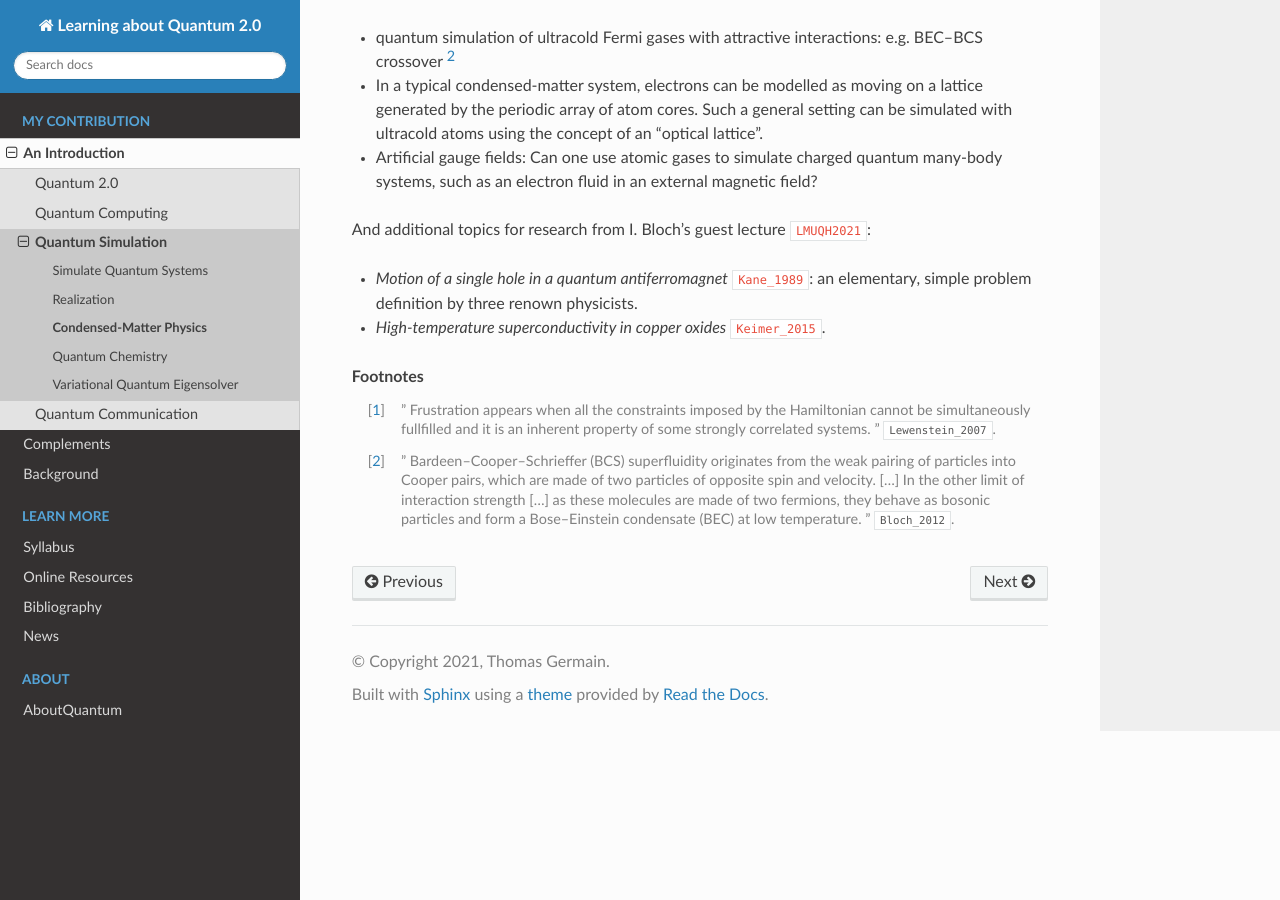
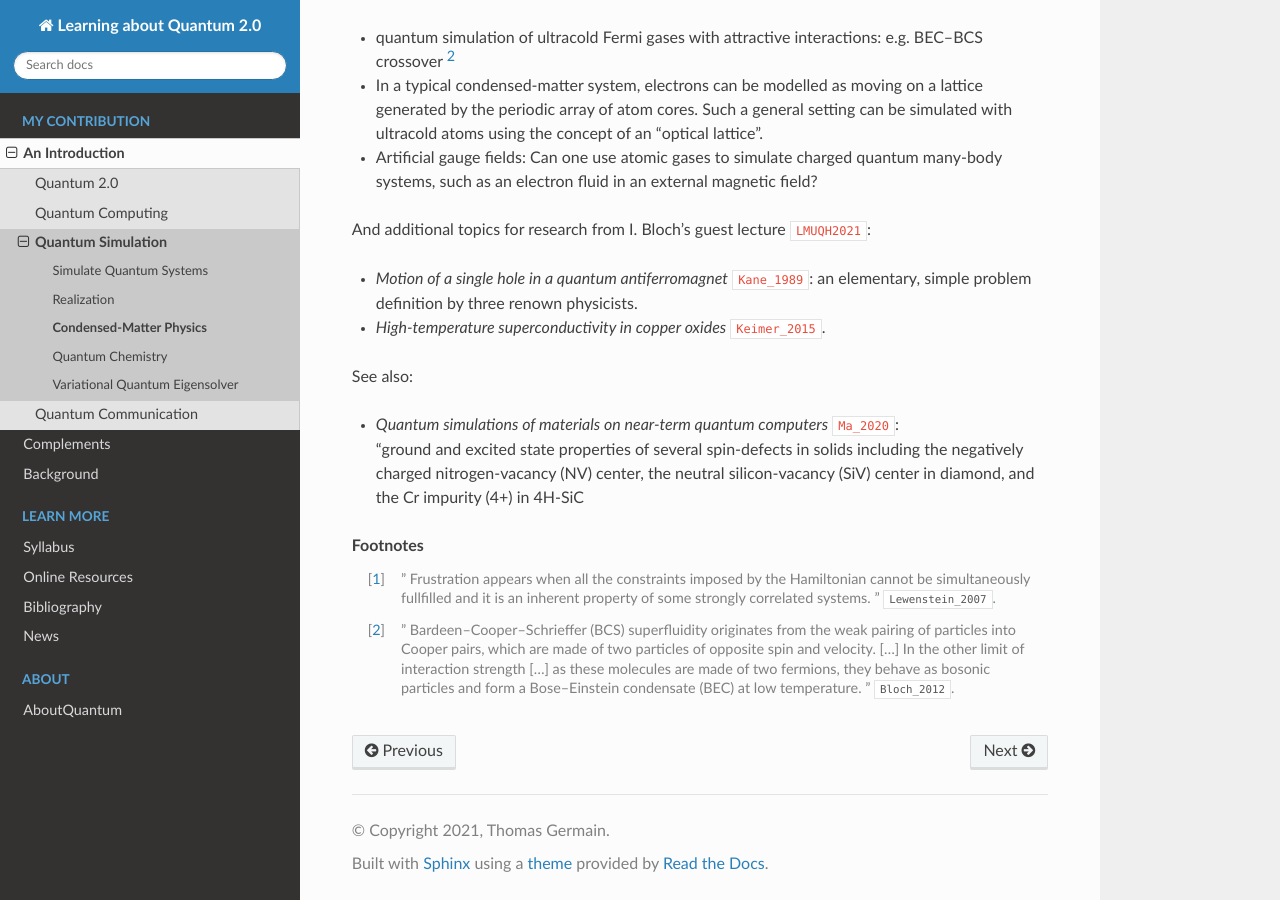
Before and after one commit to tomlqc/about-quantum, a Sphinx documentation site: the page built from source/intro/simulation/condmatter.rst, in a window 1280 px wide and 900 px high, scrolled down 1001 px. Built offline with Sphinx 7.4.7 and the Read the Docs theme 2.0.0, drawn with Linux system fonts in a browser that asks for light colours; cross-references to code outside the pages are shown as plain code.

Commit message:
condmatter: added Ma_2020.

```diff
--- a/source/biblio/articles.bib
+++ b/source/biblio/articles.bib
@@ -396,6 +396,19 @@
   journal = {Physical Review A},
   publisher = {American Physical Society ({APS})}
 }
+@article{Ma_2020,
+  title = {Quantum simulations of materials on near-term quantum computers},
+  author = {He Ma and Marco Govoni and Giulia Galli},
+  year = {2020},
+  month = jul,
+  doi = {10.1038/s41524-020-00353-z},
+  url = {https://www.nature.com/articles/s41524-020-00353-z.pdf},
+  eprint = {2002.11173},
+  volume = {6},
+  number = {1},
+  journal = {npj Computational Materials},
+  publisher = {Springer Science and Business Media {LLC}}
+}
 @article{Mooney_2019,
   title = {Entanglement in a 20-Qubit Superconducting Quantum Computer},
   author = {Gary J. Mooney and Charles D. Hill and Lloyd C. L. Hollenberg},
--- a/source/intro/simulation/condmatter.rst
+++ b/source/intro/simulation/condmatter.rst
@@ -55,6 +55,11 @@ And additional topics for research from I. Bloch's guest lecture :cite:`LMUQH202
 
 * *High-temperature superconductivity in copper oxides* :cite:`Keimer_2015`.
 
+See also:
+
+* | *Quantum simulations of materials on near-term quantum computers* :cite:`Ma_2020`:
+  | "ground and excited state properties of several spin-defects in solids including the negatively charged nitrogen-vacancy (NV) center, the neutral silicon-vacancy (SiV) center in diamond, and the Cr impurity (4+) in 4H-SiC
+
 .. ---------------------------------------------------------------------------
 
 .. rubric:: Footnotes
```
